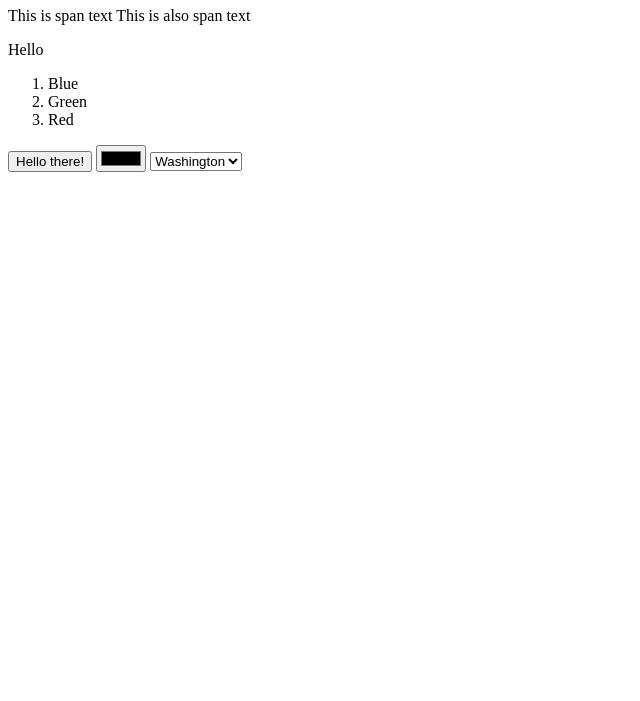
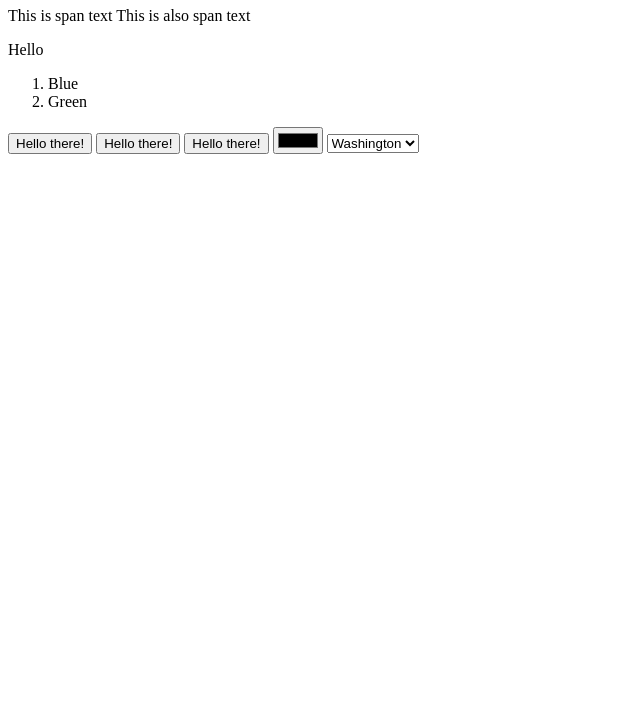
Before and after one commit to brendan-codes/w1d1-sept, a plain HTML site: page index.html in a window 1280 px wide. Shown: the part 99-800 px from the top of the page, without its empty margins (0-640 px from the left). Drawn offline with Linux system fonts and the light colour scheme.

Commit message:
change html slightly

```diff
--- a/index.html
+++ b/index.html
@@ -8,9 +8,10 @@
 <ol>
     <li>Blue</li>
     <li>Green</li>
-    <li>Red</li>
 </ol>
 
+<button>Hello there!</button>
+<button>Hello there!</button>
 <button>Hello there!</button>
 
 <input type="color">
@@ -19,4 +20,5 @@
     <option value="" disabled>California</option>
     <option value="">Washington</option>
     <option value="">Nevada</option>
+    <option value="">Florida</option>
 </select>
```
